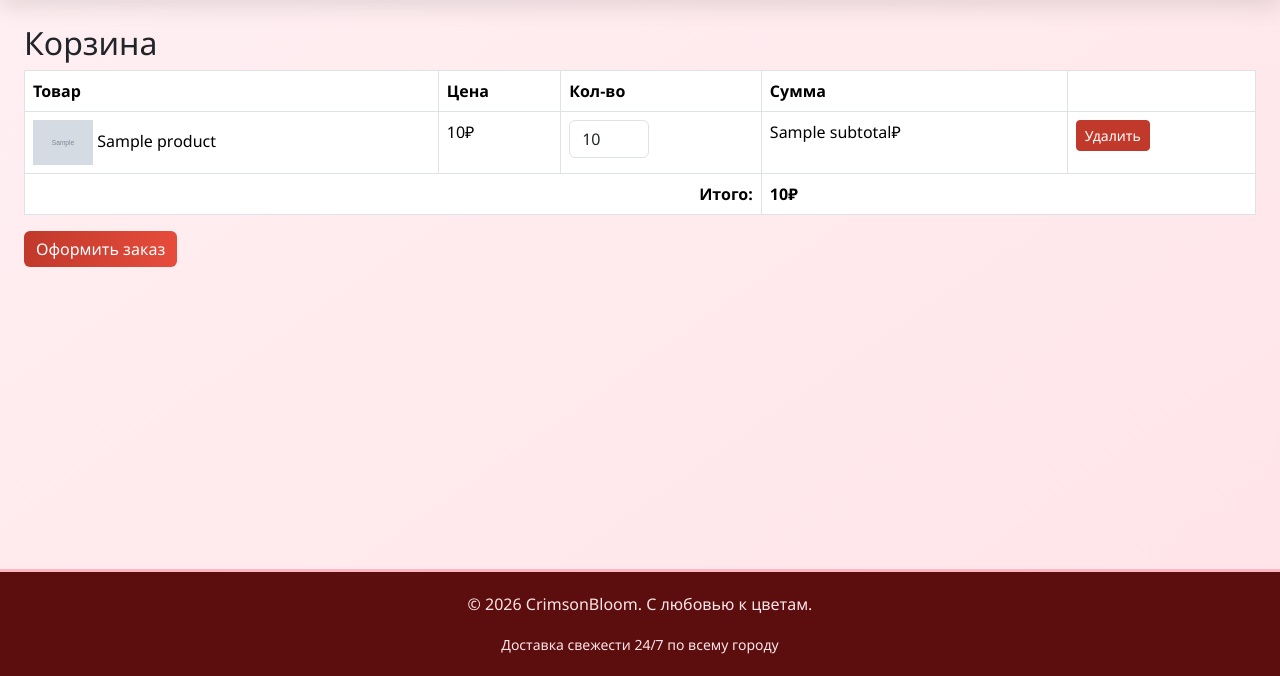
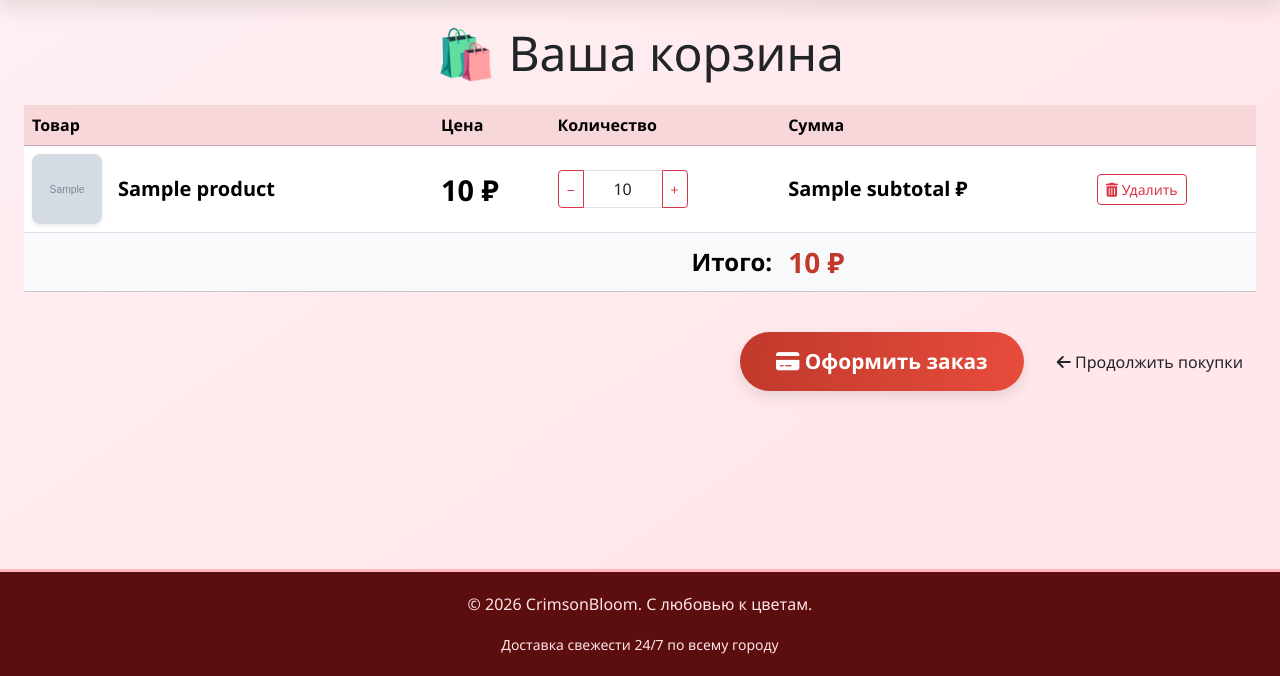
Before and after one commit to sashazhilin777-commits/flowwow-flowers, a Flask app: template templates/cart.html in a window 1280 px wide. Shown: the part 124-800 px from the top of the page. Run offline with Flask 3, Linux system fonts and the light colour scheme; the template is opened without the code that fills it: most values are stand-ins (such as "Sample title", 1, 10 or a date in 2020); grey boxes marked "Sample" are stand-in pictures.

Commit message:
Update cart.html

```diff
--- a/templates/cart.html
+++ b/templates/cart.html
@@ -1,9 +1,90 @@
 {% extends 'base.html' %}
 {% block content %}
-<h2>Корзина</h2>
+<h2 class="mb-4 display-5 text-center animate-on-scroll">🛍️ Ваша корзина</h2>
+
 {% if items %}
-<table class="table table-bordered"><thead><tr><th>Товар</th><th>Цена</th><th>Кол-во</th><th>Сумма</th><th></th></tr></thead><tbody>{% for product, qty, subtotal in items %}<tr><td><img src="/static/uploads/{{ product.image_filename }}" width="60"> {{ product.name }}</td><td>{{ product.price }}₽</td><td><input type="number" min="1" value="{{ qty }}" class="form-control qty" style="width:80px" data-id="{{ product.id }}"></td><td>{{ subtotal }}₽</td><td><a href="/cart/remove/{{ product.id }}" class="btn btn-sm btn-danger">Удалить</a></td></tr>{% endfor %}</tbody><tfoot><tr><td colspan="3" class="text-end fw-bold">Итого:</td><td colspan="2" class="fw-bold">{{ total }}₽</td></tr></tfoot></table>
-<a href="/checkout" class="btn btn-primary">Оформить заказ</a>
-<script>document.querySelectorAll('.qty').forEach(i=>i.addEventListener('change',function(){let id=this.dataset.id;window.location.href=`/cart/update/${id}/${this.value}`}))</script>
-{% else %}<p>Корзина пуста. <a href="/catalog/">Перейти в каталог</a></p>{% endif %}
+<div class="table-responsive animate-on-scroll">
+    <table class="table align-middle">
+        <thead class="table-danger">
+            <tr>
+                <th>Товар</th>
+                <th>Цена</th>
+                <th>Количество</th>
+                <th>Сумма</th>
+                <th></th>
+            </tr>
+        </thead>
+        <tbody>
+            {% for product, qty, subtotal in items %}
+            <tr>
+                <td>
+                    <div class="d-flex align-items-center gap-3">
+                        <img src="/static/uploads/{{ product.image_filename }}" width="70" height="70" class="rounded-3 shadow-sm">
+                        <strong class="fs-5">{{ product.name }}</strong>
+                    </div>
+                </td>
+                <td class="price">{{ product.price }} ₽</td>
+                <td>
+                    <div class="input-group" style="width: 130px;">
+                        <button class="btn btn-outline-danger btn-sm dec" data-id="{{ product.id }}">−</button>
+                        <input type="text" class="form-control text-center qty-val" value="{{ qty }}" data-id="{{ product.id }}" readonly style="background:#fff;">
+                        <button class="btn btn-outline-danger btn-sm inc" data-id="{{ product.id }}">+</button>
+                    </div>
+                </td>
+                <td class="fw-bold fs-5">{{ subtotal }} ₽</td>
+                <td>
+                    <a href="/cart/remove/{{ product.id }}" class="btn btn-sm btn-outline-danger">
+                        <i class="fas fa-trash-alt"></i> Удалить
+                    </a>
+                </td>
+            </tr>
+            {% endfor %}
+        </tbody>
+        <tfoot>
+            <tr class="table-light">
+                <td colspan="3" class="text-end fw-bold fs-4">Итого:</td>
+                <td colspan="2" class="fw-bold fs-3 text-danger">{{ total }} ₽</td>
+            </tr>
+        </tfoot>
+    </table>
+</div>
+<div class="text-end mt-4 animate-on-scroll">
+    <a href="/checkout" class="btn btn-primary btn-big">
+        <i class="fas fa-credit-card"></i> Оформить заказ
+    </a>
+    <a href="/catalog/" class="btn btn-outline-crimpon ms-3">
+        <i class="fas fa-arrow-left"></i> Продолжить покупки
+    </a>
+</div>
+
+<script>
+    // Обработка кнопок +/-
+    document.querySelectorAll('.inc').forEach(btn => {
+        btn.addEventListener('click', function() {
+            let id = this.dataset.id;
+            let input = document.querySelector(`.qty-val[data-id="${id}"]`);
+            let newQty = parseInt(input.value) + 1;
+            window.location.href = `/cart/update/${id}/${newQty}`;
+        });
+    });
+    document.querySelectorAll('.dec').forEach(btn => {
+        btn.addEventListener('click', function() {
+            let id = this.dataset.id;
+            let input = document.querySelector(`.qty-val[data-id="${id}"]`);
+            let newQty = parseInt(input.value) - 1;
+            if (newQty >= 1) {
+                window.location.href = `/cart/update/${id}/${newQty}`;
+            } else {
+                window.location.href = `/cart/remove/${id}`;
+            }
+        });
+    });
+</script>
+{% else %}
+<div class="text-center py-5 animate-on-scroll">
+    <i class="fas fa-shopping-cart fa-5x text-muted mb-3"></i>
+    <h3>Корзина пуста</h3>
+    <a href="/catalog/" class="btn btn-primary mt-3">Перейти в каталог</a>
+</div>
+{% endif %}
 {% endblock %}
```
